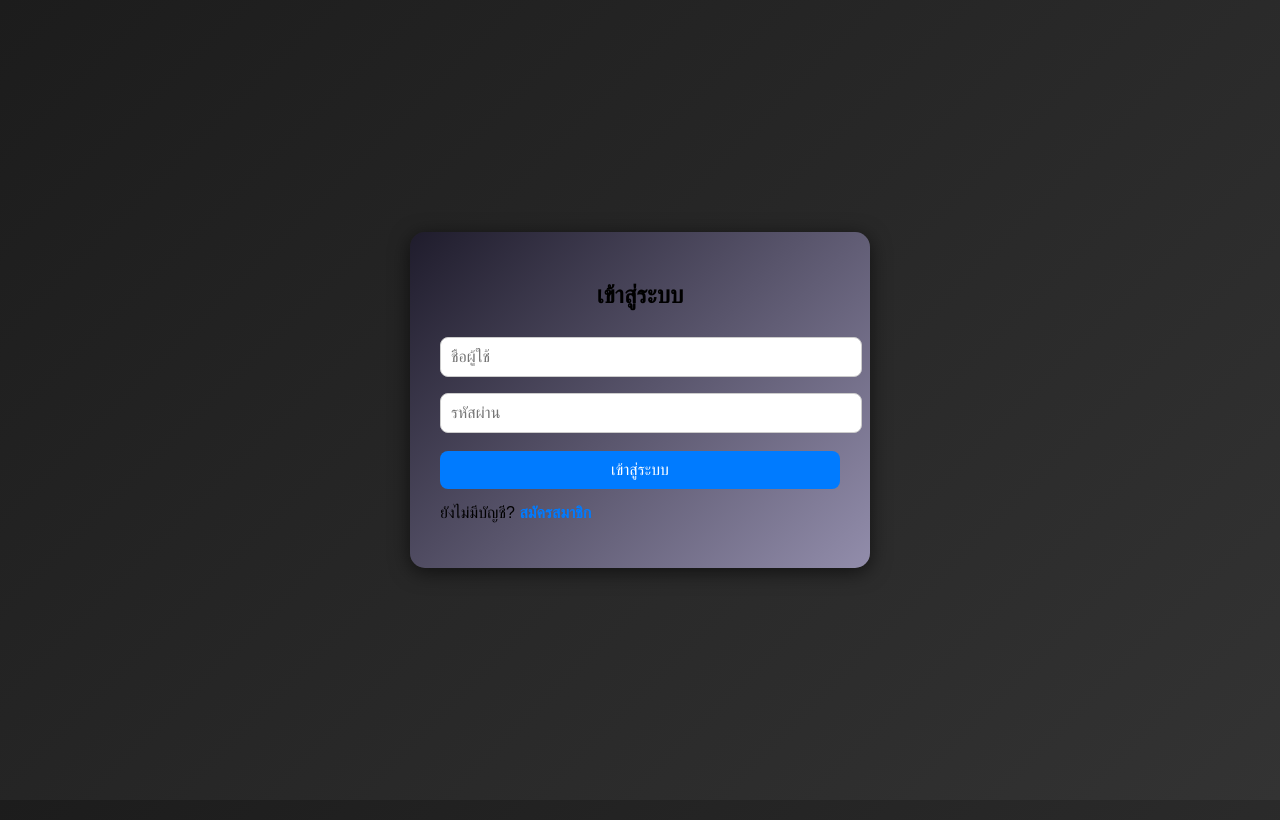
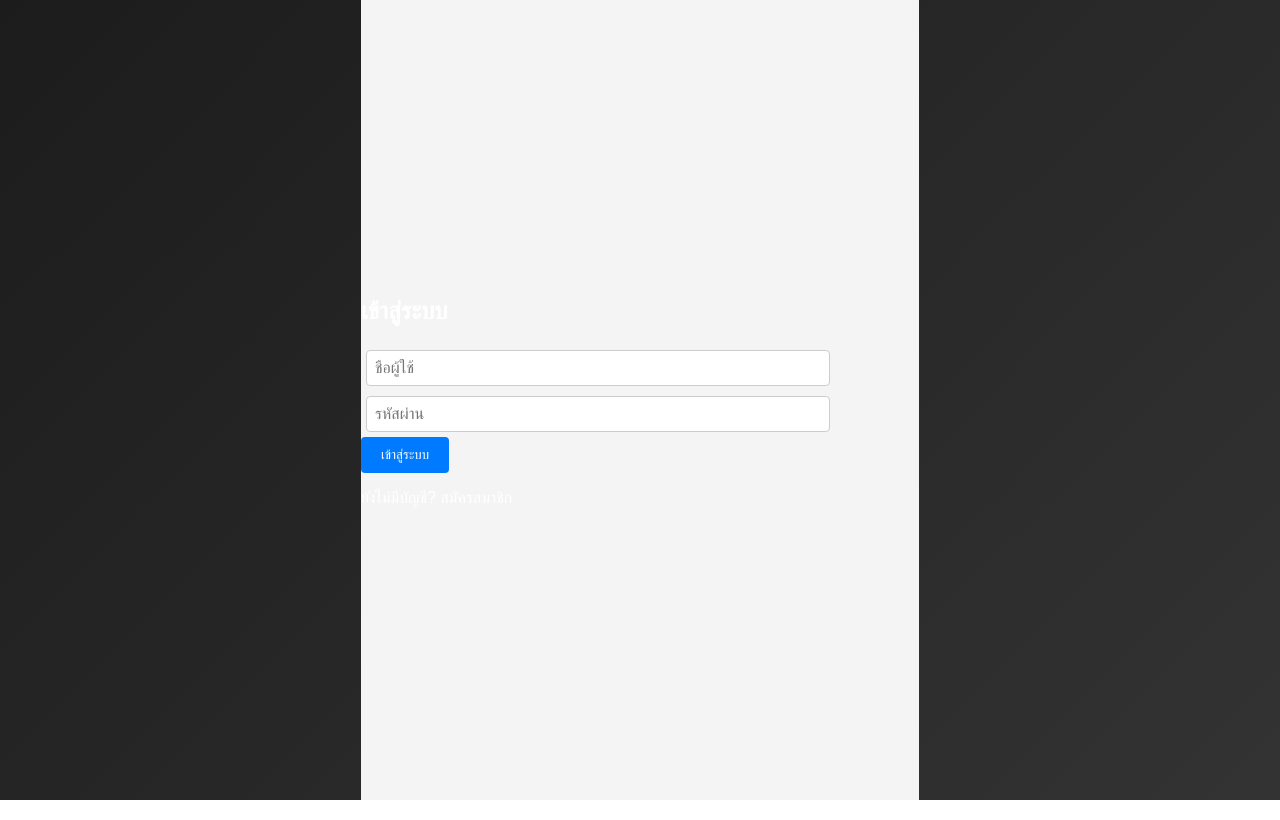
Before and after one commit to gardoffwhite/nagegacha, a React (Create React App) app: page / in a window 1280 px wide. Built offline with nearby package versions, Linux system fonts and the light colour scheme.

Commit message:
Update App.css

```diff
--- a/src/App.css
+++ b/src/App.css
@@ -1,178 +1,155 @@
-body {
-  margin: 0;
-  font-family: 'Kanit', sans-serif;
-  background-color: #121212;
-  color: #000;
-}
-
 .app-container {
+  font-family: 'Arial', sans-serif;
+  background-color: #f4f4f4;
   display: flex;
+  flex-direction: column;
   justify-content: center;
   align-items: center;
   min-height: 100vh;
-  padding: 20px;
 }
 
-.auth-container {
-  background: linear-gradient(135deg, #1f1c2c, #928DAB);
-  padding: 30px;
-  border-radius: 15px;
-  box-shadow: 0 4px 20px rgba(0,0,0,0.6);
-  color: #000;
-  width: 100%;
-  max-width: 400px;
+.container {
+  display: flex;
+  justify-content: space-between;
+  align-items: flex-start;
+  width: 90%;
+  max-width: 1200px;
+  margin-top: 20px;
 }
 
-.auth-container h2 {
-  margin-bottom: 20px;
+.dashboard-container {
+  display: flex;
+  flex-direction: column;
+  align-items: center;
+  padding: 20px;
+  background-color: #fff;
+  border-radius: 8px;
+  box-shadow: 0 4px 8px rgba(0, 0, 0, 0.1);
+  width: 50%;
+}
+
+.history-container, .rate-container {
+  display: flex;
+  flex-direction: column;
+  align-items: center;
+  padding: 20px;
+  background-color: #fff;
+  border-radius: 8px;
+  box-shadow: 0 4px 8px rgba(0, 0, 0, 0.1);
+  width: 20%;
+}
+
+.history-container {
+  flex: 1;
+}
+
+.gacha-container {
+  flex: 2;
+  display: flex;
+  flex-direction: column;
+  align-items: center;
+}
+
+.rate-container {
+  flex: 1;
+}
+
+.history-table, .rate-table {
+  margin-top: 20px;
+  width: 100%;
+  border-collapse: collapse;
+}
+
+.history-table th, .history-table td, .rate-table th, .rate-table td {
+  padding: 10px;
+  border: 1px solid #ddd;
   text-align: center;
-  color: #000;
+  font-size: 14px;
+}
+
+.history-table th, .rate-table th {
+  background-color: #f0f0f0;
+}
+
+.history-table tr:nth-child(even), .rate-table tr:nth-child(even) {
+  background-color: #f9f9f9;
+}
+
+.history-table th, .rate-table th {
+  background-color: #007BFF;
+  color: white;
+}
+
+.history-table tr:hover, .rate-table tr:hover {
+  background-color: #f0f0f0;
+}
+
+.token-display {
+  font-size: 18px;
+  margin-bottom: 10px;
 }
 
 .input-field {
-  width: 100%;
-  padding: 10px;
-  margin: 8px 0;
-  border-radius: 8px;
+  padding: 8px;
+  margin: 5px;
+  width: 80%;
+  font-size: 16px;
+  border-radius: 4px;
   border: 1px solid #ccc;
-  font-size: 16px;
 }
 
 .btn {
-  background-color: #007bff;
-  color: #fff;
-  padding: 10px;
+  padding: 10px 20px;
+  background-color: #007BFF;
+  color: white;
   border: none;
-  margin-top: 10px;
-  border-radius: 8px;
+  border-radius: 4px;
   cursor: pointer;
-  width: 100%;
-  font-size: 16px;
-  transition: 0.3s;
 }
 
 .btn:hover {
   background-color: #0056b3;
 }
 
-.link {
-  color: #007bff;
-  cursor: pointer;
-  font-weight: bold;
+.btn:disabled {
+  background-color: #ccc;
+  cursor: not-allowed;
 }
 
-.link:hover {
-  text-decoration: underline;
+.item-display-card {
+  margin-top: 20px;
+  padding: 10px;
+  border: 1px solid #ccc;
+  background-color: #fff;
+  border-radius: 8px;
+  text-align: center;
 }
 
-.auth-container p {
-  margin-top: 15px;
-  color: #000;
+.item-name {
+  font-size: 16px;
+  color: #007BFF;
 }
 
-/* ส่วนอื่น ๆ เดิม */
-.container {
-  display: flex;
-  flex-direction: column;
-  align-items: center;
-  gap: 20px;
-  padding: 30px;
-  background: linear-gradient(135deg, #2c3e50, #4ca1af);
-  border-radius: 15px;
-  color: #000;
-}
-
-.token-display {
-  font-size: 18px;
-  font-weight: bold;
-  margin: 10px 0;
-}
-
-.dashboard-container, .history-container, .rate-container {
-  background-color: #ffffff;
-  padding: 20px;
-  border-radius: 15px;
-  box-shadow: 0 4px 12px rgba(0,0,0,0.2);
-  width: 100%;
-  max-width: 600px;
-  color: #000;
-}
-
-.btn-gacha {
-  background-color: #28a745;
-}
-
-.btn-gacha:hover {
-  background-color: #218838;
-}
-
-.btn-logout {
-  background-color: #dc3545;
-}
-
-.btn-logout:hover {
-  background-color: #c82333;
+.character-name {
+  font-size: 14px;
+  color: #666;
 }
 
 .rolling-container {
-  overflow: hidden;
-  height: 40px;
-  margin: 20px 0;
+  margin-top: 20px;
+  width: 100%;
 }
 
 .rolling-strip {
-  display: flex;
-  animation: roll 5s linear;
+  overflow: hidden;
+  height: 30px;
 }
 
 .rolling-item {
-  padding: 5px 15px;
+  display: inline-block;
+  width: 100px;
+  text-align: center;
   font-size: 18px;
-  background: #eee;
-  margin-right: 5px;
-  border-radius: 5px;
+  font-weight: bold;
+  padding: 5px;
 }
-
-@keyframes roll {
-  0% { transform: translateX(0); }
-  100% { transform: translateX(-1000px); }
-}
-
-.item-display-card {
-  background-color: #ffe58a;
-  padding: 15px;
-  border-radius: 12px;
-  text-align: center;
-  margin-top: 10px;
-  box-shadow: 0 3px 8px rgba(0,0,0,0.3);
-}
-
-.item-name {
-  font-size: 20px;
-  font-weight: bold;
-}
-
-.character-name {
-  font-size: 16px;
-  margin-top: 5px;
-}
-
-/* ตารางประวัติ & เรท */
-.history-table, .rate-table {
-  width: 100%;
-  border-collapse: collapse;
-  margin-top: 10px;
-}
-
-.history-table th, .history-table td,
-.rate-table th, .rate-table td {
-  border: 1px solid #ccc;
-  padding: 8px;
-  text-align: center;
-  color: #000;
-}
-
-.rate-table tbody tr:nth-child(1),
-.rate-table tbody tr:nth-child(2) {
-  background-color: #ffcccc;
-}
```
